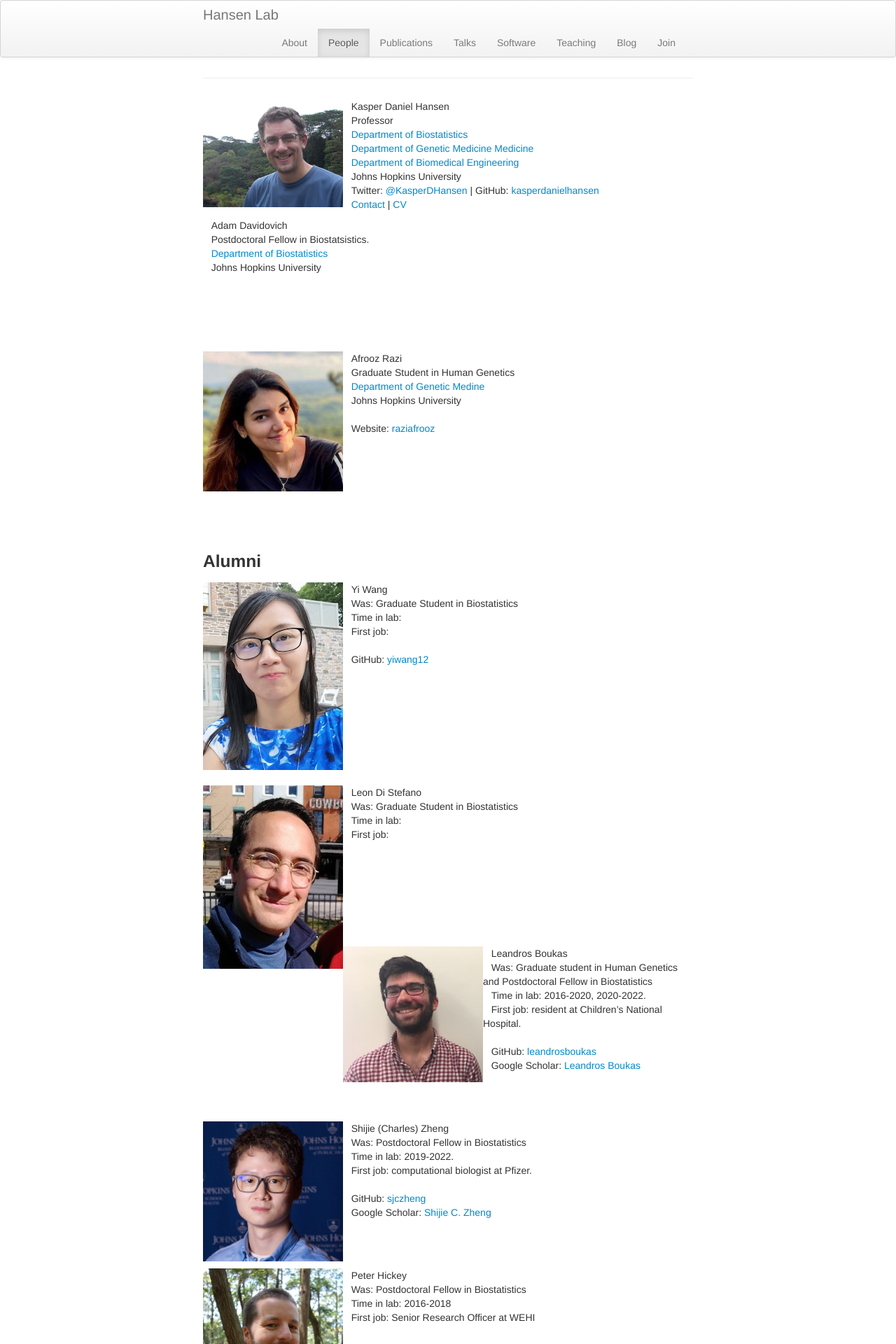
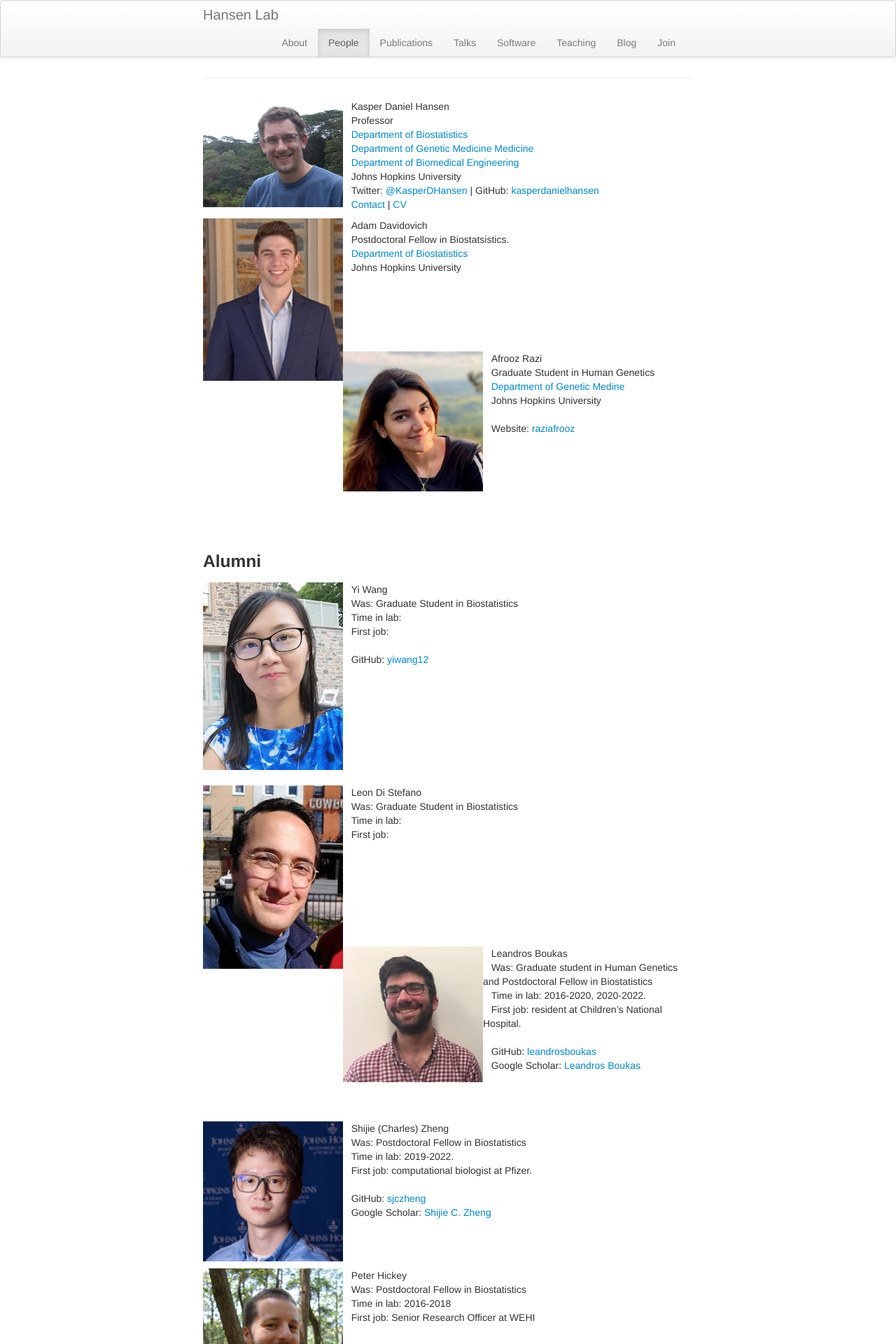
Before and after one commit to hansenlab/hansenlab.github.io, a Jekyll site: the page built from 01-people.md, in a window 1280 px wide. Shown: the top 1920 px of the page at 70% size. Built offline with Jekyll 4.4.1, drawn with Linux system fonts in a browser that asks for light colours.

Commit message:
new picture

```diff
--- a/01-people.md
+++ b/01-people.md
@@ -17,6 +17,7 @@ permalink: "people.html"
 GitHub: [kasperdanielhansen](https://github.com/kasperdanielhansen)
 &nbsp;&nbsp;&nbsp;[Contact](index.html) | [CV](files/hansen_cv.pdf)
 
+<img alt="Adam Davidovich" align="left" src="media/people/adavidovich.jpg" width="200">
 &nbsp;&nbsp;&nbsp;Adam Davidovich
 &nbsp;&nbsp;&nbsp;Postdoctoral Fellow in Biostatsistics.
 &nbsp;&nbsp;&nbsp;[Department of Biostatistics](http://www.biostat.jhsph.edu)
```
